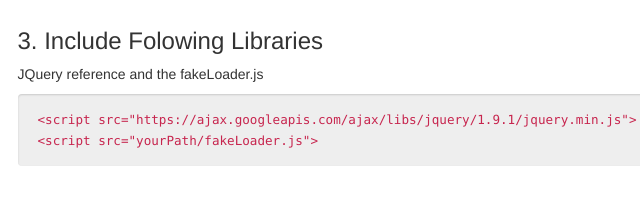
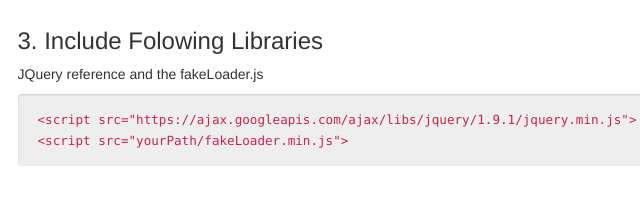
Before and after one commit to joaopereirawd/fakeLoader.js, a plain HTML site: page index.html in a window 1280 px wide. Shown: the part 840-1043 px from the top of the page, 150-790 px from the left. Drawn offline with nearby package versions, Linux system fonts and the light colour scheme.

Commit message:
bug fixes

```diff
--- a/index.html
+++ b/index.html
@@ -83,7 +83,7 @@
                     <div class="col-lg-10 col-lg-offset-1 mt">
                           <h3>3. Include Folowing Libraries</h3>
                           <p>JQuery reference and the fakeLoader.js</p>
-                          <code><p>&lt;script src="https://ajax.googleapis.com/ajax/libs/jquery/1.9.1/jquery.min.js"&gt;</p><p>&lt;script src="yourPath/fakeLoader.js"&gt;</p></code>
+                          <code><p>&lt;script src="https://ajax.googleapis.com/ajax/libs/jquery/1.9.1/jquery.min.js"&gt;</p><p>&lt;script src="yourPath/fakeLoader.min.js"&gt;</p></code>
                     </div>
 
                     <div class="col-lg-10 col-lg-offset-1 mt">
```
